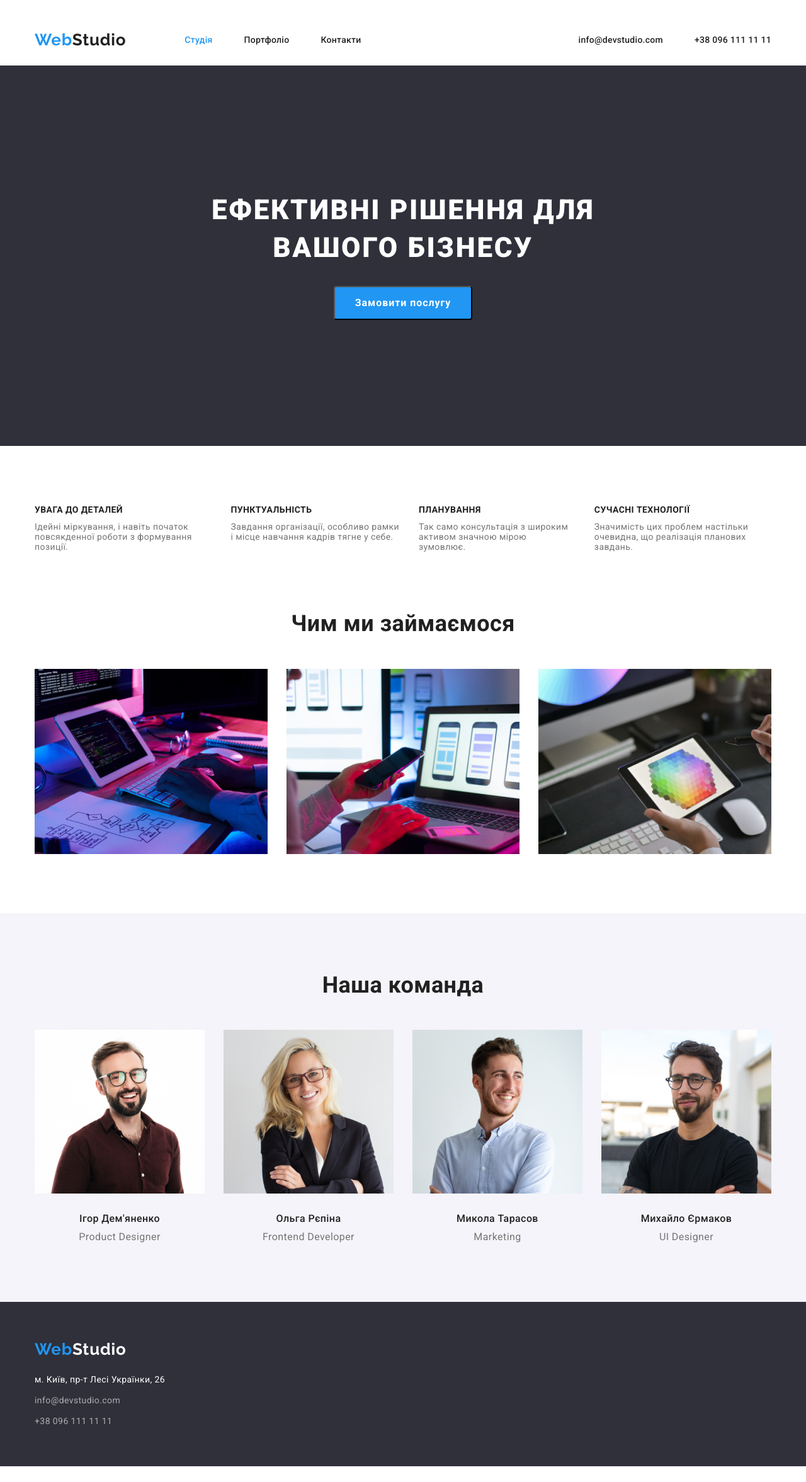
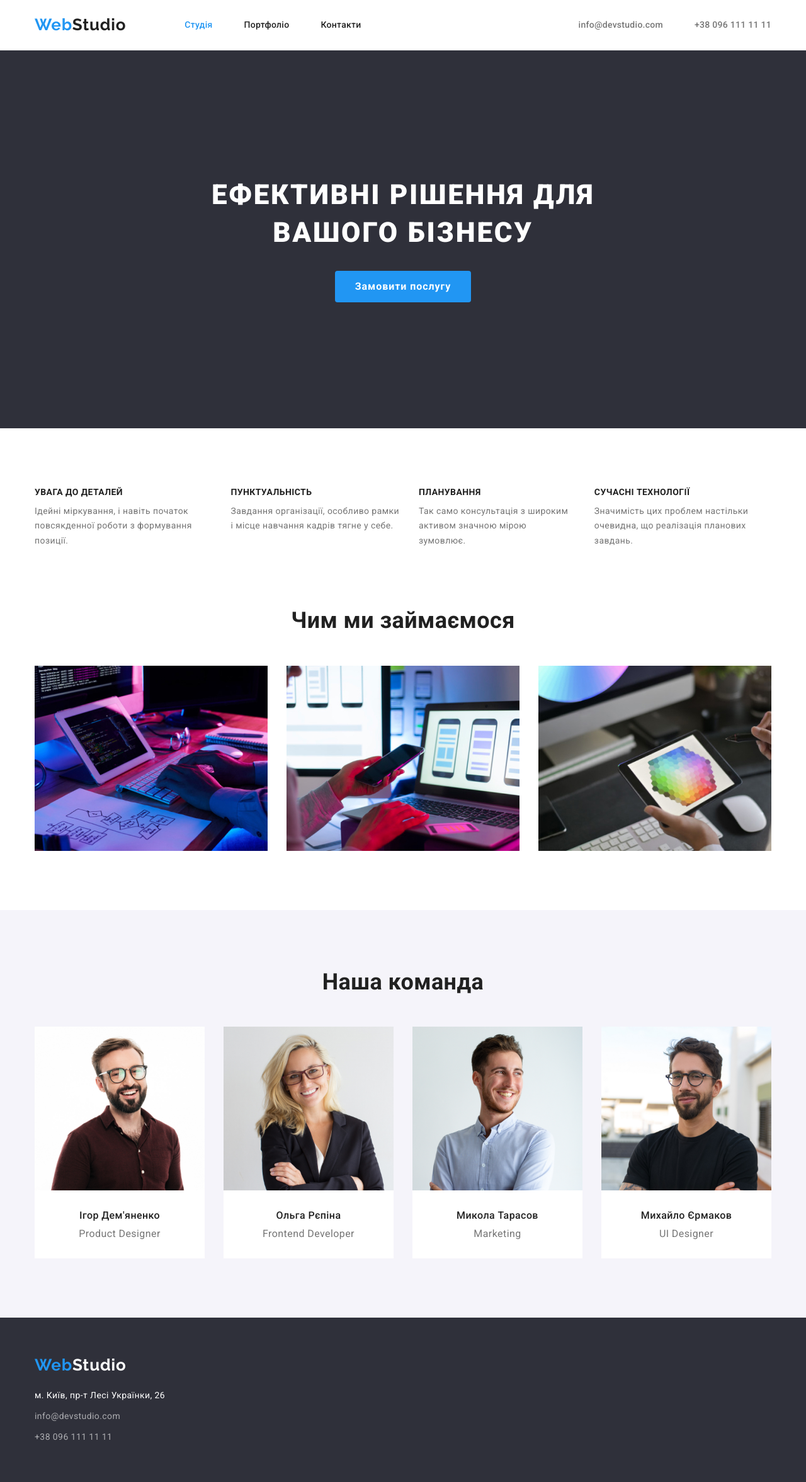
Before and after one commit to NVZ1994/goit-markup-hw-03, a plain HTML site: page index.html in a window 1280 px wide. Shown: the whole page at 63% size. Before the commit the page ends 2328 px from the top, so only its background shows below. Drawn offline with nearby package versions, Linux system fonts and the light colour scheme.

Commit message:
corrected mistakes

```diff
--- a/css/styles.css
+++ b/css/styles.css
@@ -8,6 +8,9 @@
   --secondary-bgr-color: #F5F4FA;
   --primary-border-color: #ECECEC;
   --secondary-border-color: #EEEEEE;
+  --contacts-color: rgba(117, 117, 117, 1);
+  --member-bcg-color:rgba(255, 255, 255, 1);
+  --portfolio-bcg-color: rgba(245, 244, 250, 1);
 }
 
 /* общее на всем доке */
@@ -46,8 +49,6 @@ body {
   width: 1200px;
   margin: 0 auto;
   padding: 0 15px;
-  display: flex;
-  align-items: center;
 }
 a {
   color: var(--title-text-color);
@@ -56,8 +57,12 @@ a {
 }
 
 /* лого */
+.header-container {
+  display: flex;
+  align-items: center;
+}
+
 .header {
-  padding-top: 24px;
   border-bottom: 1px solid var(--border-color);
 }
 
@@ -99,11 +104,13 @@ ul {
   margin-left: 50px;
   padding: 32px 0;
   display: block;
+  color: var(--contacts-color);
 }
 
 .email {
   padding: 32px 0;
   display: block;
+  color: var(--contacts-color);
 }
 
 .nav-link {
@@ -132,7 +139,6 @@ ul {
 }
 
 .auth-nav-list {
-  color: var(--primary-text-color);
   font-weight: 500;
   line-height: 1.14;
   letter-spacing: 0.02em;
@@ -158,11 +164,16 @@ button {
   color: var(--title-text-color);
   padding: 6px 22px;
   border-radius: 4px;
-  display: block;
+  border: none;
 }
 .button-section {
+  justify-content: center;
   display: flex;
   gap: 8px;
+  margin-bottom: 50px;
+}
+.portfolio-btn {
+ background-color: var(--portfolio-bcg-color);
 }
 
 .btn-sec {
@@ -186,25 +197,19 @@ button:focus {
 /* герой и кнопка в нем*/
 .section-hero {
   background: var(--bacground-gray-color);
-  color: var(--primary-white-color);
-  margin: 0 auto;
-
-  justify-content: center;
+  padding: 200px 0;
+  text-align: center;
 }
 
 .hero-container {
-  width: 1200px;
+  color: var(--primary-white-color);
   margin: 0 auto;
-  padding: 200px 237px;
-
-  justify-content: center;
-
-  flex-wrap: wrap;
 }
 
-
-
 .hero-title {
+  margin-left: auto;
+  margin-right: auto;
+  width: 696px;
   font-weight: 900;
   font-size: 44px;
   line-height: 1.36;
@@ -212,20 +217,16 @@ button:focus {
   text-align: center;
   text-transform: uppercase;
   letter-spacing: 0.06em;
-
-  display: block;
 }
 
 .hero-container > button {
   font-weight: 700;
   font-size: 16px;
   line-height: 1.875;
-  text-align: center;
   letter-spacing: 0.06em;
   background-color: var(--accent-text-color);
   color: var(--primary-white-color);
 
-  display: block;
   margin-top: 30px;
   padding: 10px 32px;
 }
@@ -275,6 +276,9 @@ button:focus {
   gap: 30px;
   justify-content: center;
   flex-wrap: nowrap;
+}
+.features-descr {
+  line-height: 1.7;
 }
 
 .person {
@@ -331,7 +335,9 @@ button:focus {
 }
 
 .member-item {
-  flex-basis: calc((100%-5*30px)/4)
+  flex-basis: calc((100%-5*30px)/4);
+  background-color: var(--member-bcg-color);
+
 }
 
 /* должность */
@@ -339,6 +345,7 @@ button:focus {
   font-size: 16px;
   line-height: 1.1875;
   text-align: center;
+  margin-bottom: 30px;
 }
 
 /* подписи к фото на портфолио */
@@ -363,6 +370,7 @@ button:focus {
 .work-item {
   padding: 20px 24px;
   border: 1px solid var(--secondary-border-color);
+  border-top: none;
 }
 .descr {
   font-size: 16px;
@@ -374,6 +382,8 @@ button:focus {
 /* footer style */
 footer {
   background-color: var(--bacground-gray-color);
+  padding-top: 60px;
+  padding-bottom: 60px;
 }
 
 footer .logo {
@@ -395,14 +405,10 @@ footer .fact {
 }
 
 .section-footer {
-  padding: 0;
+  padding: 60px 0;
 }
 
-.container-footer {
-  padding-top: 60px;
-  padding-bottom: 60px;
-  display: block;
-}
+
 
 .nav-footer {
   display: flex;
--- a/index.html
+++ b/index.html
@@ -45,27 +45,27 @@
       <ul class="feature-list">
         <li>
           <h3 class="title">УВАГА ДО ДЕТАЛЕЙ</h3>
-          <p>
+          <p class="features-descr">
             Ідейні міркування, і навіть початок повсякденної роботи з
             формування позиції.
           </p>
         </li>
         <li>
           <h3 class="title">ПУНКТУАЛЬНІСТЬ</h3>
-          <p>
+          <p class="features-descr">
             Завдання організації, особливо рамки і місце навчання кадрів тягне
             у себе.
           </p>
         </li>
         <li>
           <h3 class="title">ПЛАНУВАННЯ</h3>
-          <p>
+          <p class="features-descr">
             Так само консультація з широким активом значною мірою зумовлює.
           </p>
         </li>
         <li>
           <h3 class="title">СУЧАСНІ ТЕХНОЛОГІЇ</h3>
-          <p>
+          <p class="features-descr">
             Значимість цих проблем настільки очевидна, що реалізація планових
             завдань.
           </p>
@@ -115,8 +115,8 @@
       </div>
     </section>
   </main>
-  <footer class="section section-footer">
-    <div class="container container-footer">
+  <footer class="section-footer">
+    <div class="container">
     <a href="./index.html" class="logo logo-footer"><span>Web</span>Studio</a>
     <address class="auth-nav-list">
       <div class="nav-footer">
```
Also changed, not shown: contacts.html (+12 -38 lines), portfolio.html (+27 -45 lines).
